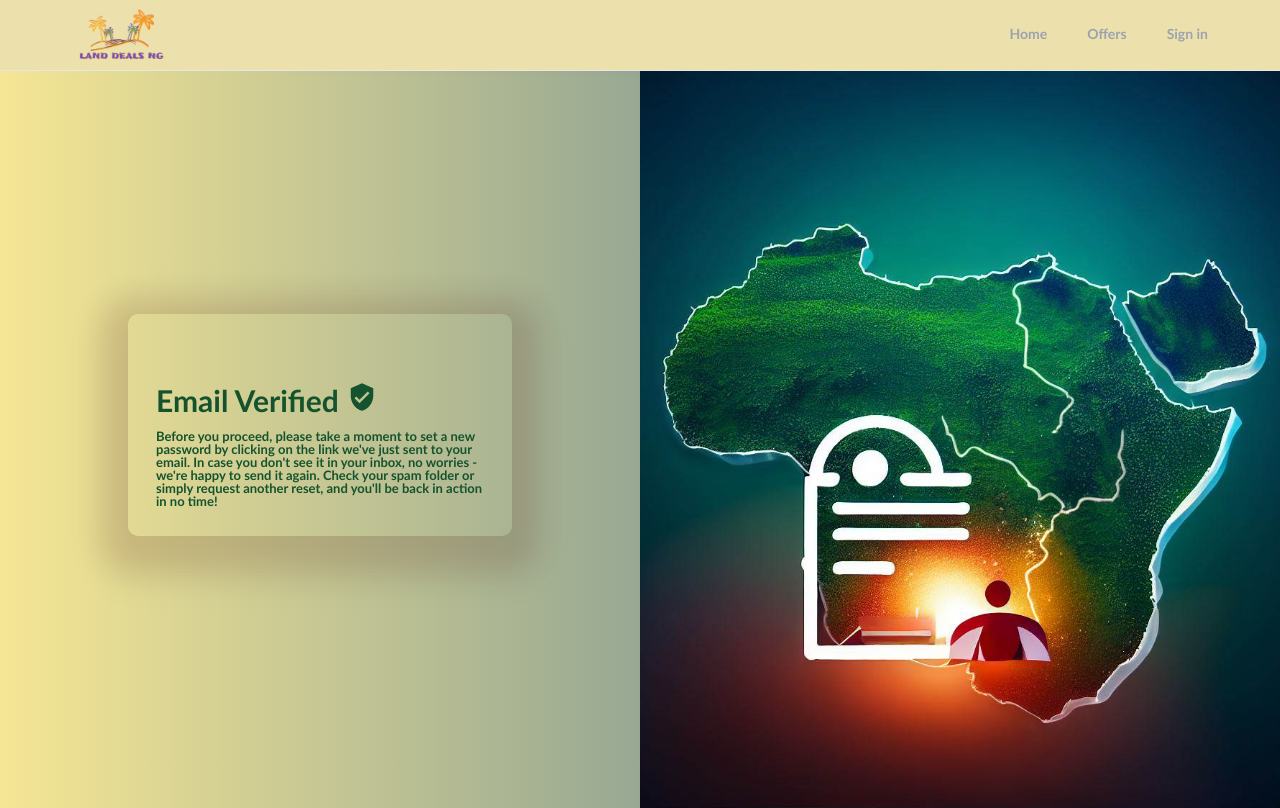
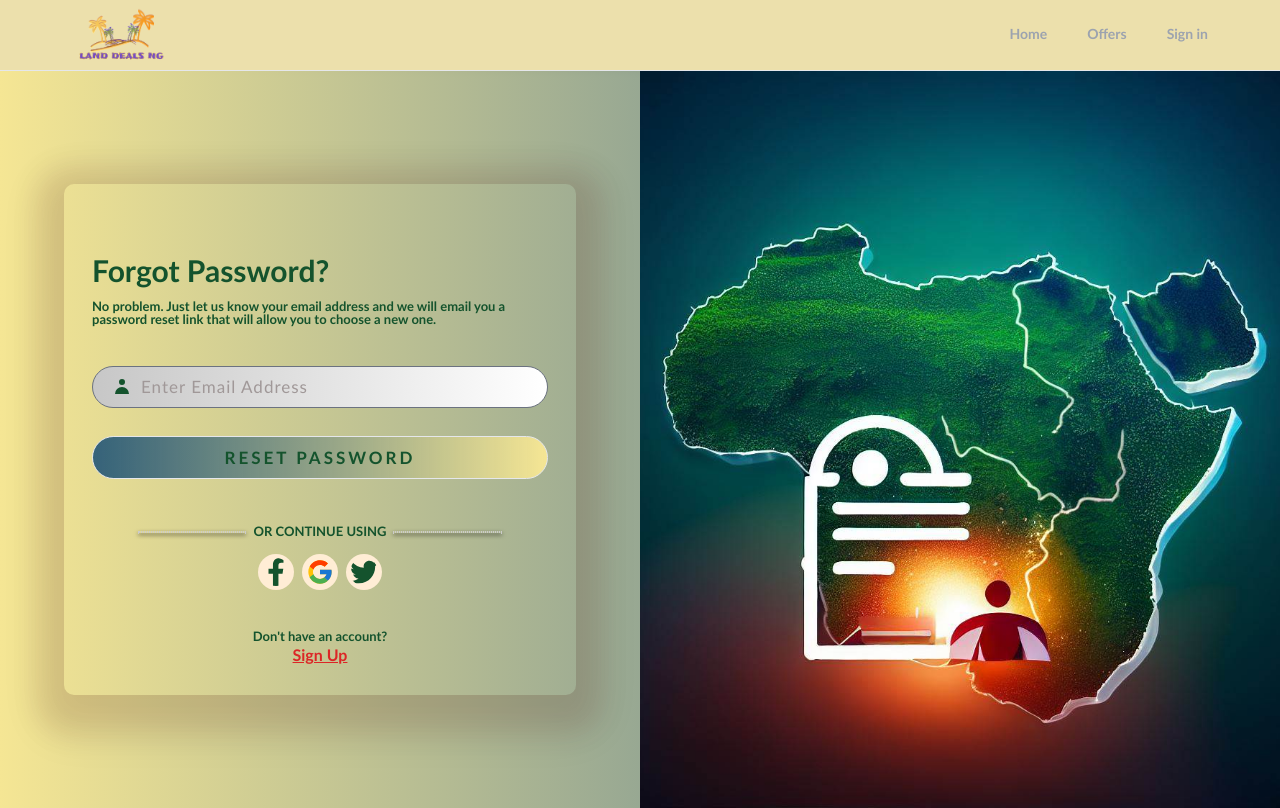
Before and after one commit to yakubu-josiah/Estate-Agent, a React (Create React App) app: page /auth/forgot-password in a window 1280 px wide. Built offline with nearby package versions, Linux system fonts and the light colour scheme; no server answers.

Commit message:
fix: corrected flow to show success modal after verifying email

```diff
--- a/src/pages/auth/ForgotPassword.jsx
+++ b/src/pages/auth/ForgotPassword.jsx
@@ -9,10 +9,10 @@ import { toast } from "react-toastify";
 export default function ForgotPassword() {
   const auth = getAuth();
   const [email, setEmail] = useState("");
-  const [form, setForm] = useState(false);
+  const [form, setForm] = useState(true);
   const [isLoading, setIsLoading] = useState(false);
   const [errorMessage, setErrorMessage] = useState("");
-  const [formSuccess, setFormSuccess] = useState(true);
+  const [formSuccess, setFormSuccess] = useState(false);
 
   function handleChange(e) {
     setEmail(e.target.value);
@@ -102,7 +102,7 @@ export default function ForgotPassword() {
 
       {formSuccess && (
         <div className="lg:flex-1 mx-auto md:flex-col w-full my-auto min-h-[250px]  sm:formCont">
-          <div className="form w-3/5 p-7 mx-auto md:my-auto text-green-900 font-semibold shadow-thick shadow-md min-w-[280px]">
+          <div className="form w-[80%] p-7 mx-auto md:my-auto text-green-900 font-semibold shadow-thick shadow-md min-w-[280px]">
             <div className="relative">
               <h1 className="text-3xl pb-3 mt-10">
                 Email Verified
```
